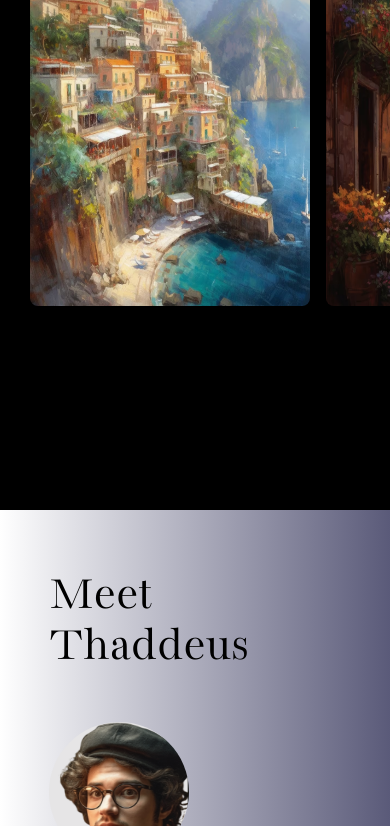
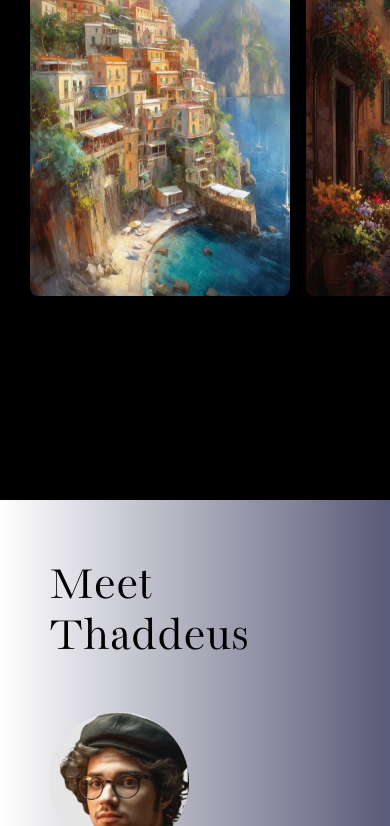
Before and after one commit to AlenMandic/AlenMandic.github.io, a plain HTML site: page index.html in a window 390 px wide. Shown: the part 244-1070 px from the top of the page. Drawn offline with Linux system fonts and the light colour scheme.

Commit message:
improved gallery styling on tablets/mobile

```diff
--- a/style.css
+++ b/style.css
@@ -281,13 +281,14 @@ font-size: 50px;
   height: 400px;
   width: 320px;
   border-radius: 8px;
-  transition: height 0.3s ease-in-out;
+  transition: height 0.3s ease-in-out, width 0.3s ease-in-out;
   transform: scale(1);
 }
 
 .image:focus,
 .image:hover {
-  height: 500px;
+  height: 550px;
+  width: 400px;
   transform: scale(1);
 }
 
@@ -370,13 +371,14 @@ font-size: 50px;
   height: 400px;
   width: 320px;
   border-radius: 8px;
-  transition: height 0.3s ease-in-out;
+  transition: height 0.3s ease-in-out, width 0.3s ease-in-out;
   transform: scale(1);
 }
 
 .image:focus,
 .image:hover {
-  height: 500px;
+  height: 520px;
+  width: 390px;
   transform: scale(1);
 }
 
@@ -387,6 +389,21 @@ font-size: 50px;
 .footer-ul > li {
   font-size: 16px;
  }
+
+}
+
+@media only screen and (max-width: 460px) {
+  .image {
+    height: 380px;
+    width: 300px;
+ }
+
+ .image:focus,
+.image:hover {
+  height: 480px;
+  width: 320px;
+  transform: scale(1);
+}
 
 }
 
@@ -430,16 +447,17 @@ font-size: 50px;
 }
 
 .image {
-  height: 350px;
-  width: 280px;
+  height: 340px;
+  width: 260px;
   border-radius: 8px;
-  transition: height 0.3s ease-in-out;
+  transition: height 0.3s ease-in-out, width 0.3s ease-in-out;
   transform: scale(1);
 }
 
 .image:focus,
 .image:hover {
   height: 430px;
+  width: 280px;
   transform: scale(1)
 }
 
@@ -482,15 +500,16 @@ font-size: 50px;
 }
 
 .image {
-  height: 320px;
-  width: 230px;
+  height: 280px;
+  width: 200px;
   border-radius: 8px;
-  transition: height 0.3s ease-in-out;
+  transition: height 0.3s ease-in-out, width 0.3s ease-in-out;
 }
 
 .image:focus,
 .image:hover {
-  height: 350px;
+  height: 320px;
+  width: 230px;
   transform: scale(1);
 }
 
```
